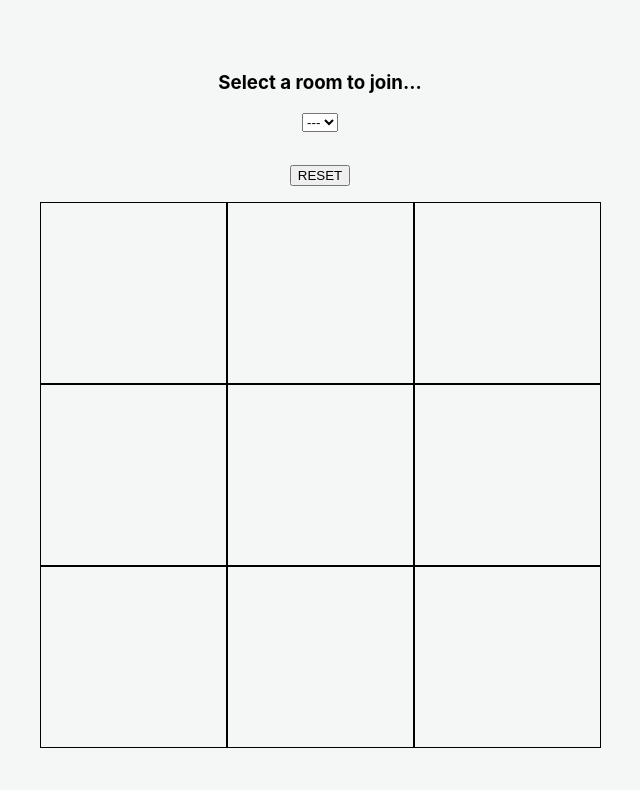
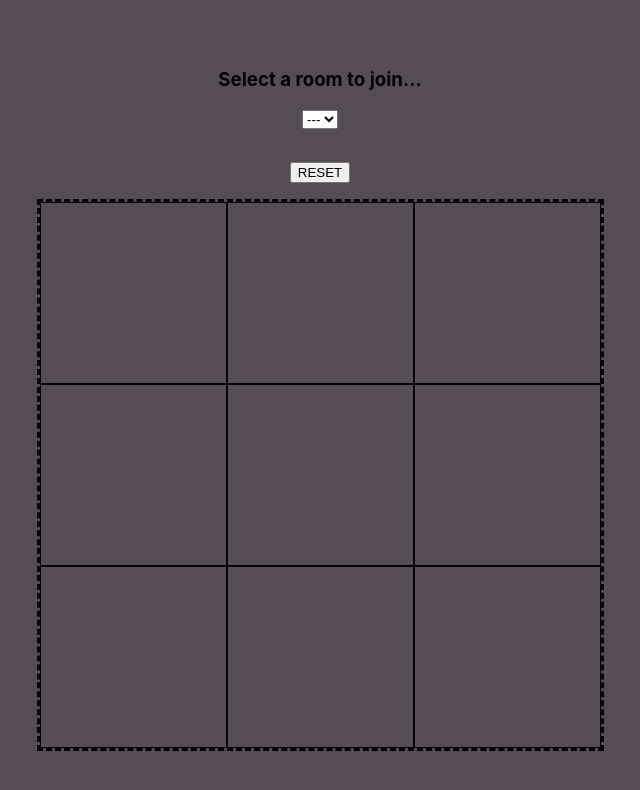
Before and after one commit to Saptarshi423/TicTacToe-Client, a React (Create React App) app: page / in a window 1280 px wide. Shown: the top 790 px of the page, without its empty margins (320-960 px from the left). Built offline with nearby package versions, Linux system fonts and the light colour scheme; no server answers.

Commit message:
added ability to handle 2 colors when playing in multiplayer mode

```diff
--- a/src/App.css
+++ b/src/App.css
@@ -14,7 +14,7 @@
 }
 
 .App-header {
-  background-color: #282c34;
+  background-color: rgb(86 76 86);
   min-height: 100vh;
   display: flex;
   flex-direction: column;
--- a/src/App.tsx
+++ b/src/App.tsx
@@ -3,14 +3,39 @@ import logo from './logo.svg';
 import './App.css';
 
 import { io, Socket } from 'socket.io-client';
-import { ClientToServerEvents, ServerToClientEvents} from '../constants';
+import { ClientToServerEvents, ServerToClientEvents } from '../constants';
 
-const socket : Socket<ClientToServerEvents, ServerToClientEvents> = io("ws://localhost:5050");
+const socket: Socket<ClientToServerEvents, ServerToClientEvents> = io("ws://localhost:5050");
+
+type value = {
+  val: string,
+  color: any,
+}
+
+type input = {
+  [key: number]: value;
+};
 
 
-type input = {
-  [key: number]: string;
-};
+// export interface ClientToServerEvents {
+//   broadcastClick : (res:{input:input, turn:string}) => void;
+//   broadcast_winEvent : (res:{winner: string}) => void;
+//   broadcast_resetEvent : ()=>void
+//   test : (res:{msg:string, color:string}) => void,
+//   broadcast_socketToRoom_connected : (res:{msg:string, user_id:number})=>void
+//   broadcast_user_overflow : ()=>void
+// }
+
+
+// //Client to server side.
+// export interface ServerToClientEvents {
+//   join_room_Event : (req : {roomNumber:number}) => void
+//   win_Event : (req:{winner:string, callback : ()=>void})=>void;
+//   clicked: (req:{input:input, turn:string}) => void;
+//   reset_Event : (req:input)=>void;
+// }
+
+
 
 // //Server to client side.
 // export interface ClientToServerEvents {
@@ -30,16 +55,16 @@ type input = {
 // }
 
 
-const initialState : input | {} = {
-  0: "",
-  1: "",
-  2: "",
-  3: "",
-  4: "",
-  5: "",
-  6: "",
-  7: "",
-  8: "",
+const initialState: input | {} = {
+  0: { val: "", color: "red" },
+  1: { val: "", color: "red" },
+  2: { val: "", color: "red" },
+  3: { val: "", color: "red" },
+  4: { val: "", color: "red" },
+  5: { val: "", color: "red" },
+  6: { val: "", color: "red" },
+  7: { val: "", color: "red" },
+  8: { val: "", color: "red" },
 }
 
 const wins: number[][] = [[0, 1, 2], [3, 4, 5], [6, 7, 8], [0, 3, 6], [1, 4, 7], [2, 5, 8], [0, 4, 8], [2, 4, 6]];
@@ -51,26 +76,29 @@ function App() {
   const [turn, setTurn] = useState<string>("X");
   const [winner, setWinner] = useState<string | null>(null);
   const [roomNumber, setRoomNumber] = useState<number | undefined>(undefined);
+  const [color, setColor] = useState<string>("");
+  const [showModal, setShowModal] = useState<boolean>(false)
 
   // Look for a winner.
-  const CheckWin = ():void=>{
+  const CheckWin = (): void => {
 
-    const EmptyValue = (win:any) : boolean=>{
-      if((input[win[0]] == input[win[1]]) && (input[win[1]] == input[win[2]])) return input[win[0]].length === 0 ? false : true;
+    const EmptyValue = (win: any): boolean => {
+      if ((input[win[0]].val == input[win[1]].val) && (input[win[1]].val == input[win[2]].val)) return input[win[0]].val.length === 0 ? false : true;
       return false;
     }
 
 
-    wins.forEach((win : number[]) : void=>{
-      if((input[win[0]] == input[win[1]]) && (input[win[1]]== input[win[2]]) && EmptyValue(win)){
-        setWinner(input[win[0]]);
+    wins.forEach((win: number[]): void => {
+      if ((input[win[0]].val == input[win[1]].val) && (input[win[1]].val === input[win[2]].val) && EmptyValue(win)) {
+        setWinner(input[win[0]].val);
 
         //Create a req object to send.
-        let req_obj : {winner: string, callback: ()=>void} = {
-          winner: input[win[0]],
-          callback:()=>{console.log("hello")}
+        let req_obj: { winner: string, callback: () => void } = {
+          winner: input[win[0]].val,
+          callback: () => { console.log("hello") }
         }
         socket.emit("win_Event", req_obj);
+        console.log("WINNER", req_obj.winner)
         //return;
       }
     })
@@ -78,9 +106,14 @@ function App() {
 
   const handleClick = (e: React.MouseEvent<HTMLDivElement, MouseEvent> | undefined = undefined): void => {
     const id = Number((e?.target as HTMLDivElement).id);
+    if (input[id].val !== "") {
+      return;
+    }
 
     //update the input value.
-    input[id] = turn;
+    input[id].val = turn;
+
+    input[id].color = color ?? "red";
 
     //update the turn
     setTurn((prev: string): string => {
@@ -88,7 +121,7 @@ function App() {
       return "X"
     })
 
-    let req :{input:input, turn : string} = {
+    let req: { input: input, turn: string } = {
       input,
       turn,
     }
@@ -100,11 +133,11 @@ function App() {
   }
 
 
-  const handleReset = (e : React.MouseEvent<HTMLButtonElement, MouseEvent>) : void =>{
-    setInput((prev:input)=>{
-      let newState : input = {};
-      Object.keys(prev).forEach((val)=>{
-        newState[Number(val)] = "";
+  const handleReset = (e: React.MouseEvent<HTMLButtonElement, MouseEvent>): void => {
+    setInput((prev: input) => {
+      let newState: input = {};
+      Object.keys(prev).forEach((val) => {
+        newState[Number(val)] = { val: "", color: "" };
       });
 
       return newState
@@ -117,24 +150,26 @@ function App() {
   }
 
   // broadcast click
-  const handleBroadCastClick = (res : any)=>{
-    let {input, turn} = res;
-    setInput({...input});
+  const handleBroadCastClick = (res: any) => {
+    console.log(res)
+    let { inputState, turn } = res;
+    setInput({ ...inputState });
     setTurn(turn)
   }
 
   // win event
-  const handleBroadcastWin = (res:{winner:string})=>{
+  const handleBroadcastWin = (res: { winner: string }) => {
+    console.log(winner)
     setWinner(res.winner);
     setTurn("X");
   }
 
   // reset event
-  const handleBroadcasReset = ()=>{
-    setInput((prev:input)=>{
-      let newState : input = {};
-      Object.keys(prev).forEach((val)=>{
-        newState[Number(val)] = "";
+  const handleBroadcasReset = () => {
+    setInput((prev: input) => {
+      let newState: input = {};
+      Object.keys(prev).forEach((val) => {
+        newState[Number(val)] = { val: "", color: "" };;
       });
 
       return newState
@@ -145,28 +180,32 @@ function App() {
 
 
   // join a selected room.
-  const joinRoom = (e:React.ChangeEvent<HTMLSelectElement>)=>{
+  const joinRoom = (e: React.ChangeEvent<HTMLSelectElement>) => {
     const roomToJoin = Number((e.target as HTMLSelectElement).value);
     setRoomNumber(roomToJoin);
     console.log(roomToJoin)
-    socket.emit("join_room_Event", {roomNumber:roomToJoin})
+    socket.emit("join_room_Event", { roomNumber: roomToJoin })
   }
 
-  const broadcastHello = (res:{msg:string})=>{
-    console.log(res.msg)
+  const broadcastHello = (res: { msg: string, color: string }) => {
+    console.log(res.msg, res.color);
+    setColor(res.color);
+    //localStorage.setItem("Color", res.color);
   }
 
-  const broadCastSocketToRoomConnected = (res:{msg:string, user_id:number})=>{
+  // On other web client joining
+  const broadCastSocketToRoomConnected = (res: { msg: string, user_id: number }) => {
     console.log(res)
-    console.log("User "+ res.user_id +" joined.")
+    console.log("User " + res.user_id + " joined.")
   }
 
-  const handleUserOverFlow = ()=>{
+  // User > 2
+  const handleUserOverFlow = () => {
     console.log("Can't connect to the given room as it is occupied.")
   }
 
-  useEffect(()=>{
-    socket.on("connect",()=>{
+  useEffect(() => {
+    socket.on("connect", () => {
       console.log("connected...")
     });
 
@@ -177,7 +216,7 @@ function App() {
     socket.on("broadcast_socketToRoom_connected", broadCastSocketToRoomConnected);
     socket.on("broadcast_user_overflow", handleUserOverFlow)
 
-    return ()=>{
+    return () => {
       socket.off("broadcastClick", handleBroadCastClick);
       socket.off("broadcast_winEvent", handleBroadcastWin)
       socket.off("broadcast_resetEvent", handleBroadcasReset);
@@ -185,7 +224,7 @@ function App() {
       socket.off("broadcast_socketToRoom_connected", broadCastSocketToRoomConnected);
       socket.off("broadcast_user_overflow", handleUserOverFlow)
     }
-  },[])
+  }, [])
 
 
   return (
@@ -204,18 +243,27 @@ function App() {
         </div>
       </div>
       <div className='container'>
-        <div className='box' id="0" onClick={handleClick}>{input[0]}</div>
-        <div className='box' id="1" onClick={handleClick}>{input[1]}</div>
-        <div className='box' id="2" onClick={handleClick}>{input[2]}</div>
-        <div className='box' id="3" onClick={handleClick}>{input[3]}</div>
-        <div className='box' id="4" onClick={handleClick}>{input[4]}</div>
-        <div className='box' id="5" onClick={handleClick}>{input[5]}</div>
-        <div className='box' id="6" onClick={handleClick}>{input[6]}</div>
-        <div className='box' id="7" onClick={handleClick}>{input[7]}</div>
-        <div className='box' id="8" onClick={handleClick}>{input[8]}</div>
+        <div className='box' id="0" onClick={handleClick} style={{ color: input[0].color }}>{input[0].val}</div>
+        <div className='box' id="1" onClick={handleClick} style={{ color: input[1].color }}>{input[1].val}</div>
+        <div className='box' id="2" onClick={handleClick} style={{ color: input[2].color }}>{input[2].val}</div>
+        <div className='box' id="3" onClick={handleClick} style={{ color: input[3].color }}>{input[3].val}</div>
+        <div className='box' id="4" onClick={handleClick} style={{ color: input[4].color }}>{input[4].val}</div>
+        <div className='box' id="5" onClick={handleClick} style={{ color: input[5].color }}>{input[5].val}</div>
+        <div className='box' id="6" onClick={handleClick} style={{ color: input[6].color }}>{input[6].val}</div>
+        <div className='box' id="7" onClick={handleClick} style={{ color: input[7].color }}>{input[7].val}</div>
+        <div className='box' id="8" onClick={handleClick} style={{ color: input[8].color }}>{input[8].val}</div>
       </div>
+
+      {showModal && <Modal/>}
     </div>
   );
 }
 
+
+const Modal = ()=>{
+  return (
+    <div className='overlay'></div>
+  )
+}
+
 export default App;
--- a/src/index.css
+++ b/src/index.css
@@ -1,35 +1,36 @@
 body {
   margin: 0;
-  font-family: -apple-system, BlinkMacSystemFont, 'Segoe UI', 'Roboto', 'Oxygen',
-    'Ubuntu', 'Cantarell', 'Fira Sans', 'Droid Sans', 'Helvetica Neue',
+  font-family: -apple-system, BlinkMacSystemFont, "Segoe UI", "Roboto", "Oxygen",
+    "Ubuntu", "Cantarell", "Fira Sans", "Droid Sans", "Helvetica Neue",
     sans-serif;
   -webkit-font-smoothing: antialiased;
   -moz-osx-font-smoothing: grayscale;
 }
 
 code {
-  font-family: source-code-pro, Menlo, Monaco, Consolas, 'Courier New',
+  font-family: source-code-pro, Menlo, Monaco, Consolas, "Courier New",
     monospace;
 }
 
-.App{
+.App {
   position: relative;
-  width:100%;
+  width: 100%;
   height: 100vh;
-  background-color: rgb(245, 246, 246);
+  background-color: rgb(86 76 86);
   display: flex;
   justify-content: center;
   align-items: center;
   flex-direction: column;
 }
 
-.container{
+.container {
   display: grid;
   grid-template-columns: auto auto auto;
   justify-content: center;
   align-items: center;
+  border-style: dashed;
 }
-.box{
+.box {
   height: 20px;
   width: 25px;
   border: 1px solid black;
@@ -38,6 +39,14 @@ code {
   text-align: center;
 }
 
-.btn-container{
+.btn-container {
   padding: 1rem;
 }
+
+.overlay {
+  position: absolute;
+  z-index: 2;
+  background: #c7c7c04a;
+  height: 100vh;
+  width: 100vw;
+}
```
Also changed, not shown: constants.ts (+6 -2 lines). Lines whose indentation alone changed are shown as unchanged.
